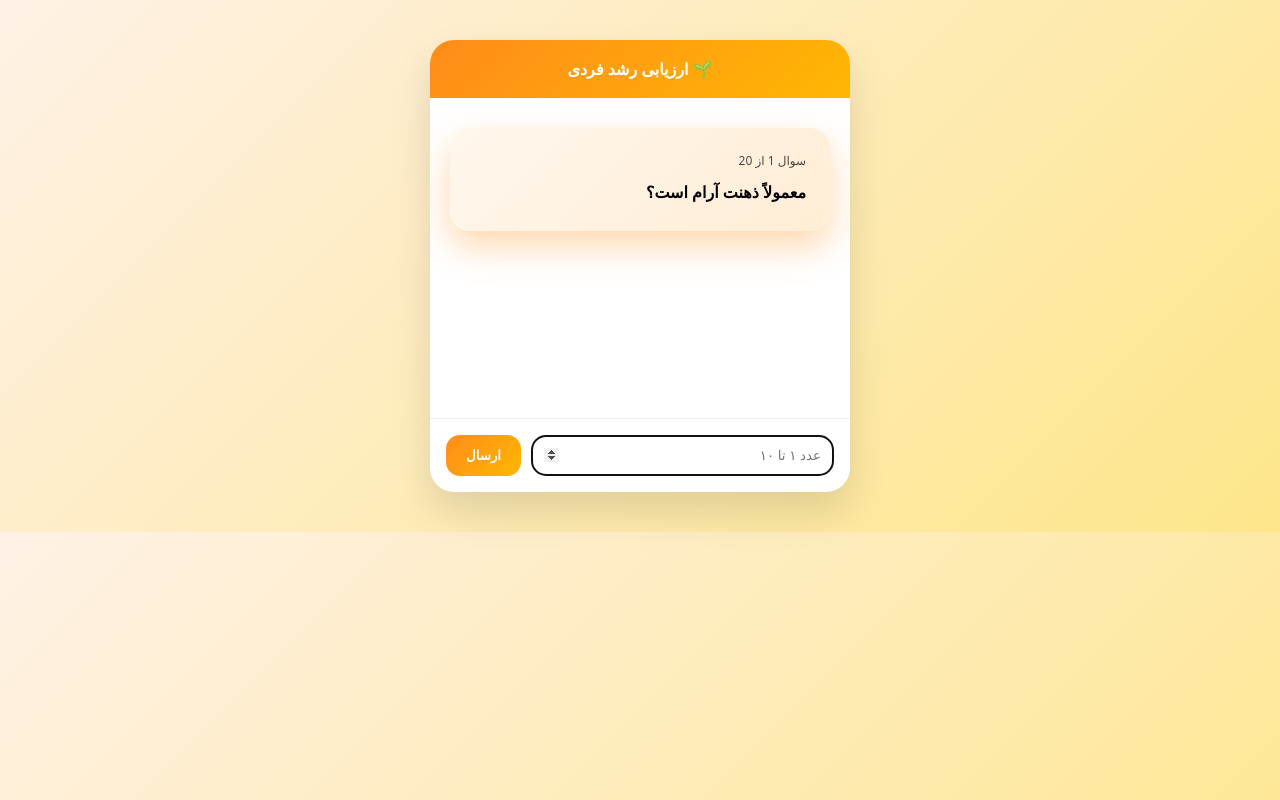
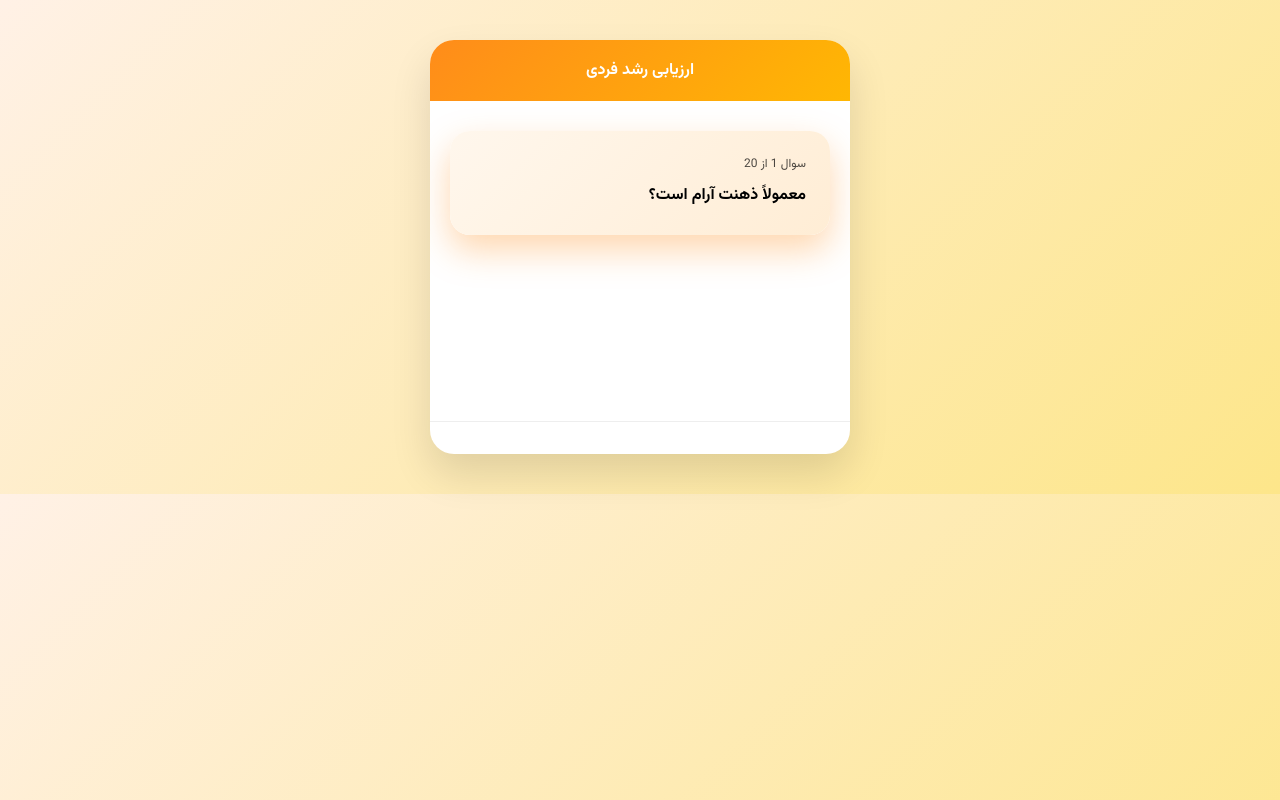
Before and after one commit to komaketim-cell/personal-development01, a plain HTML site: page index.html in a window 1280 px wide. Drawn offline with Linux system fonts and the light colour scheme.

Commit message:
Update index.html

```diff
--- a/index.html
+++ b/index.html
@@ -2,48 +2,19 @@
 <html lang="fa" dir="rtl">
 <head>
   <meta charset="UTF-8" />
-  <meta name="viewport" content="width=device-width, initial-scale=1.0" />
-  <title>Growth Assessment</title>
-
-  <!-- Main Style -->
+  <title>Growth App</title>
   <link rel="stylesheet" href="style.css" />
+  <link href="https://fonts.googleapis.com/css2?family=Vazirmatn:wght@400;700&display=swap" rel="stylesheet">
 </head>
 <body>
+  <div id="app">
+    <div id="header">ارزیابی رشد فردی</div>
 
-  <div id="app">
+    <div id="card-area"></div>
 
-    <!-- Header -->
-    <div id="header">
-      🌱 ارزیابی رشد فردی
-    </div>
-
-    <!-- Main Card Area (Assessment / Coach / Program / Sections) -->
-    <div id="card-area">
-      <!-- محتوا به‌صورت داینامیک توسط script.js رندر می‌شود -->
-    </div>
-
-    <!-- Input Area (Only for Assessment Phase) -->
-    <div id="input-area">
-      <input
-        type="number"
-        id="userInput"
-        min="1"
-        max="10"
-        placeholder="عدد ۱ تا ۱۰"
-        inputmode="numeric"
-      />
-      <button id="sendBtn">
-        ارسال
-      </button>
-    </div>
-
+    <div id="input-area"></div>
   </div>
 
-  <!-- Confetti Canvas (optional / future use) -->
-  <canvas id="confetti"></canvas>
-
-  <!-- Main Script -->
   <script src="script.js"></script>
-
 </body>
 </html>
```
